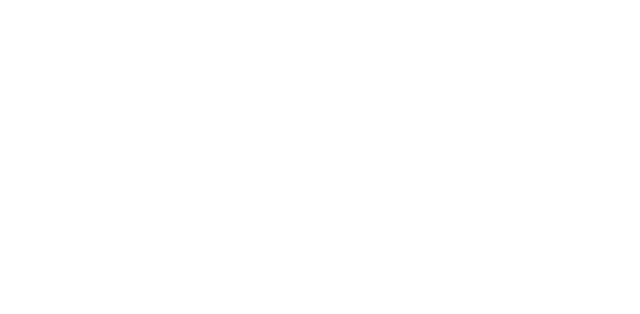
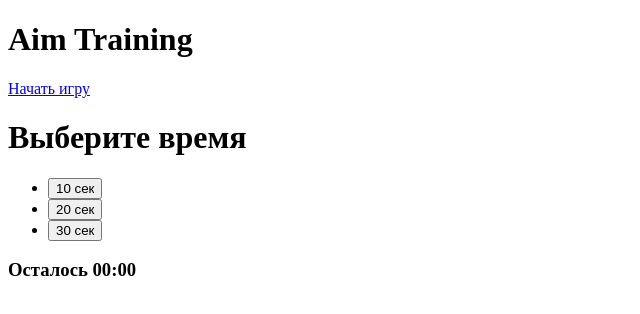
Before and after one commit to PavelTitov16/Aim_Game, a plain HTML site: page index.html in a window 1280 px wide. Shown: the whole page, without its empty margins (0-640 px from the left). Drawn offline with Linux system fonts and the light colour scheme.

Commit message:
feat: add screens and buttons

```diff
--- a/index.html
+++ b/index.html
@@ -10,7 +10,36 @@
 </head>
 
 <body>
+    <div class="screen">
+        <h1>Aim Training</h1>
+        <a href="#" class="start">Начать игру</a>
+    </div>
 
+    <div class="screen">
+        <h1>Выберите время</h1>
+        <ul class="time-list">
+            <li>
+                <button class="time-btn">
+                    10 сек
+                </button>
+            </li>
+            <li>
+                <button class="time-btn">
+                    20 сек
+                </button>
+            </li>
+            <li>
+                <button class="time-btn">
+                    30 сек
+                </button>
+            </li>
+        </ul>
+    </div>
+
+    <div class="screen">
+        <h3>Осталось <span id="time">00:00</span></h3>
+        <div class="board" id="board"></div>
+    </div>
 </body>
 
 </html>
```
